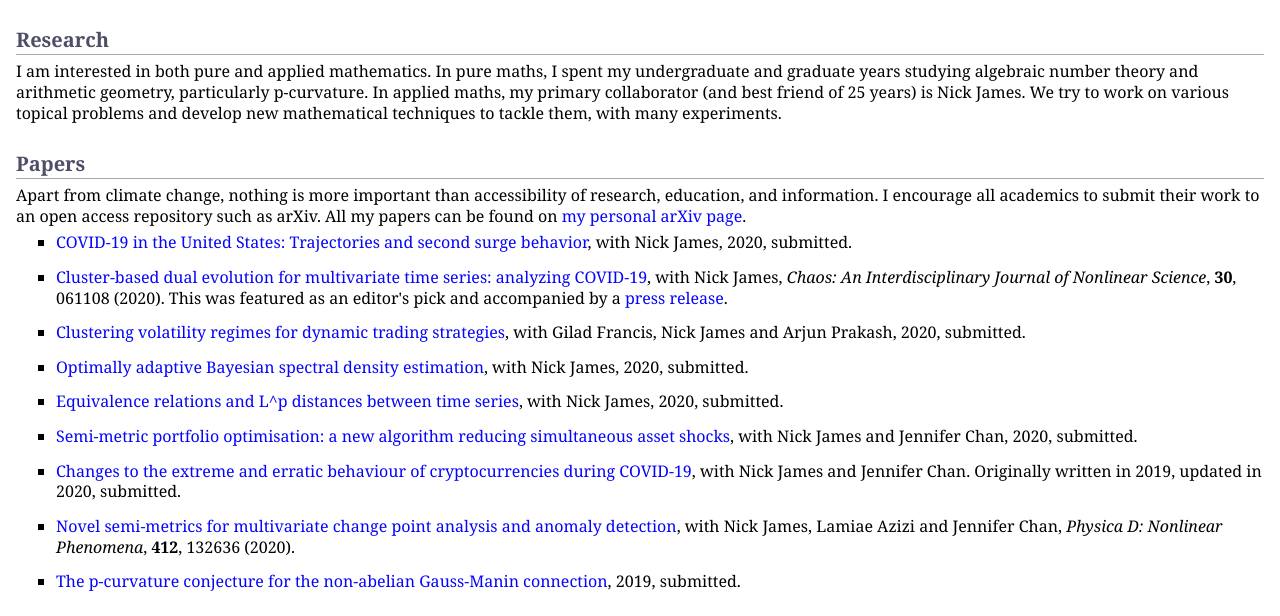
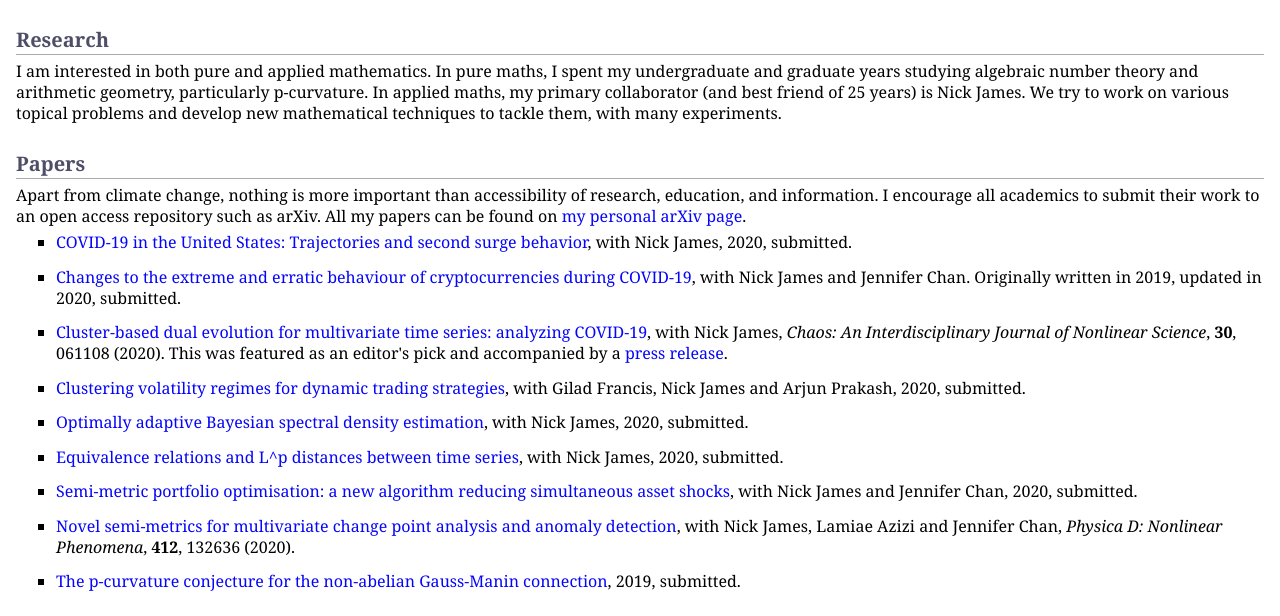
Before and after one commit to MaxMenzies/maxmenzies.github.io, a Jekyll site: the page index.html, which Jekyll copies as it is, in a window 1280 px wide and 900 px high, cut to the strip 284-900 px from the top of the window. Built offline with Jekyll 4.4.1, drawn with Linux system fonts in a browser that asks for light colours.

Commit message:
Update index.html

```diff
--- a/index.html
+++ b/index.html
@@ -44,6 +44,10 @@
 </li>
 </ul>
 <ul>
+<li><p><a href="https://arxiv.org/abs/1912.06193">Changes to the extreme and erratic behaviour of cryptocurrencies during COVID-19</a>, with Nick James and Jennifer Chan. Originally written in 2019, updated in 2020, submitted.</p>
+</li>
+</ul>
+<ul>
 <li><p><a href="https://aip.scitation.org/doi/10.1063/5.0013156">Cluster-based dual evolution for multivariate time series: analyzing COVID-19</a>, with Nick James, <i>Chaos: An Interdisciplinary Journal of Nonlinear Science</i>, <b>30</b>, 061108 (2020). This was featured as an editor's pick and accompanied by a <a href="https://publishing.aip.org/publications/latest-content/countries-group-into-clusters-as-covid-19-outbreak-spreads/">press release</a>.</p>
 </li>
 </ul>
@@ -61,10 +65,6 @@
 </ul>
 <ul>
 <li><p><a href="https://arxiv.org/abs/2001.09404">Semi-metric portfolio optimisation: a new algorithm reducing simultaneous asset shocks</a>, with Nick James and Jennifer Chan, 2020, submitted. </p>
-</li>
-</ul>
-<ul>
-<li><p><a href="https://arxiv.org/abs/1912.06193">Changes to the extreme and erratic behaviour of cryptocurrencies during COVID-19</a>, with Nick James and Jennifer Chan. Originally written in 2019, updated in 2020, submitted.</p>
 </li>
 </ul>
 <ul>
```
